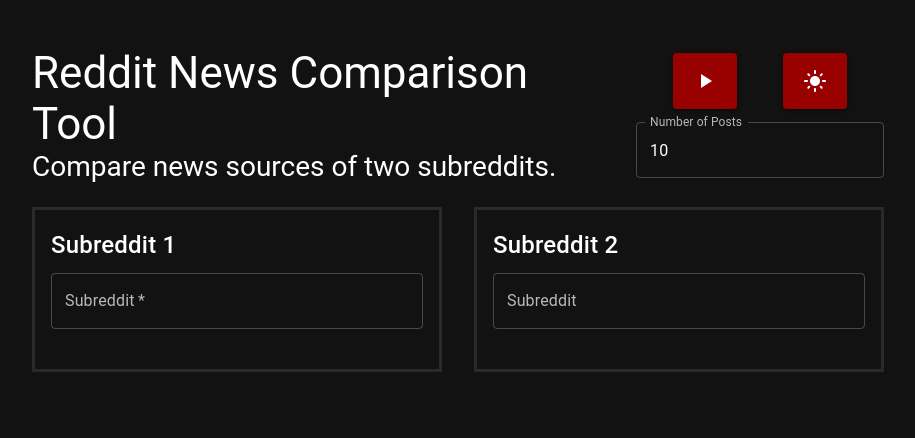
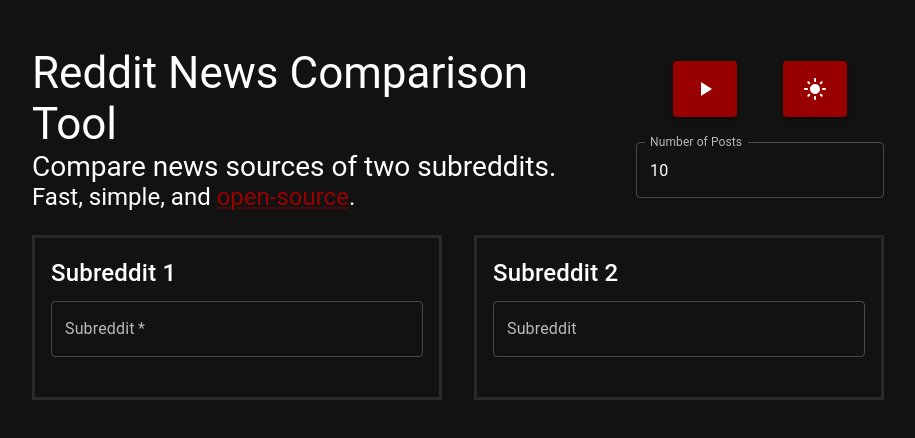
Before and after one commit to devinarena/RNCT, a React (Create React App) app in the folder reddit-news/: page / in a window 1280 px wide. Shown: the top 438 px of the page, without its empty margins (182-1097 px from the left). Built offline with nearby package versions, Linux system fonts and the light colour scheme.

Commit message:
gh-pages update

```diff
--- a/reddit-news/package.json
+++ b/reddit-news/package.json
@@ -1,6 +1,7 @@
 {
   "name": "reddit-news",
-  "version": "0.1.0",
+  "homepage": "https://devinarena.github.io/RNCT",
+  "version": "1.0.0",
   "private": true,
   "dependencies": {
     "@emotion/react": "^11.10.4",
@@ -15,9 +16,12 @@
     "web-vitals": "^2.1.4"
   },
   "devDependencies": {
+    "gh-pages": "^4.0.0",
     "react-scripts": "^5.0.1"
   },
   "scripts": {
+    "predeploy": "npm run build",
+    "deploy": "gh-pages -d build",
     "start": "react-scripts start",
     "build": "react-scripts build",
     "test": "react-scripts test",
--- a/reddit-news/src/App.js
+++ b/reddit-news/src/App.js
@@ -2,6 +2,7 @@
   Box,
   Button,
   CssBaseline,
+  Link,
   TextField,
   ThemeProvider,
   Typography,
@@ -48,10 +49,12 @@
   const loadArticles = () => {
     setErrorText("");
     let error = false;
+    // we'll just require the first sub, though the tool assumes you're comparing
     if (!subA) {
       setErrorText((errorText) => errorText + "Subreddit A is required.\n");
       error = true;
     }
+    // validate post number
     if (numPosts > MAX_POSTS || numPosts < MIN_POSTS) {
       setErrorText(
         (errorText) =>
@@ -62,6 +65,8 @@
     }
 
     if (error) return;
+
+    // fetch posts from subreddit A
 
     fetch(`https://www.reddit.com/r/${subA}/hot.json?limit=${numPosts}`).then(
       (res) => {
@@ -86,6 +91,8 @@
         });
       }
     );
+
+    // fetch posts from subreddit B
 
     if (subB) {
       fetch(`https://www.reddit.com/r/${subB}/hot.json?limit=${numPosts}`).then(
@@ -152,6 +159,16 @@
               >
                 Compare news sources of two subreddits.
               </Typography>
+              <Typography
+                variant="h3"
+                sx={{ fontSize: { xs: 16, sm: 20, md: 24 } }}
+              >
+                Fast, simple, and{" "}
+                <Link href="https://github.com/devinarena/RNCT">
+                  open-source
+                </Link>
+                .
+              </Typography>
             </Box>
             <Box
               sx={{
@@ -183,7 +200,7 @@
                   {theme === "dark" ? <LightModeIcon /> : <DarkModeIcon />}
                 </Button>
               </Box>
-              <Box sx={{ mt: 1 }}>
+              <Box sx={{ mt: 1.5 }}>
                 <TextField
                   label="Number of Posts"
                   type="number"
```
Also changed, not shown: reddit-news/src/Theme.js (+7 -0 lines), 1 other file (tests, documents, lock files or other folders).
